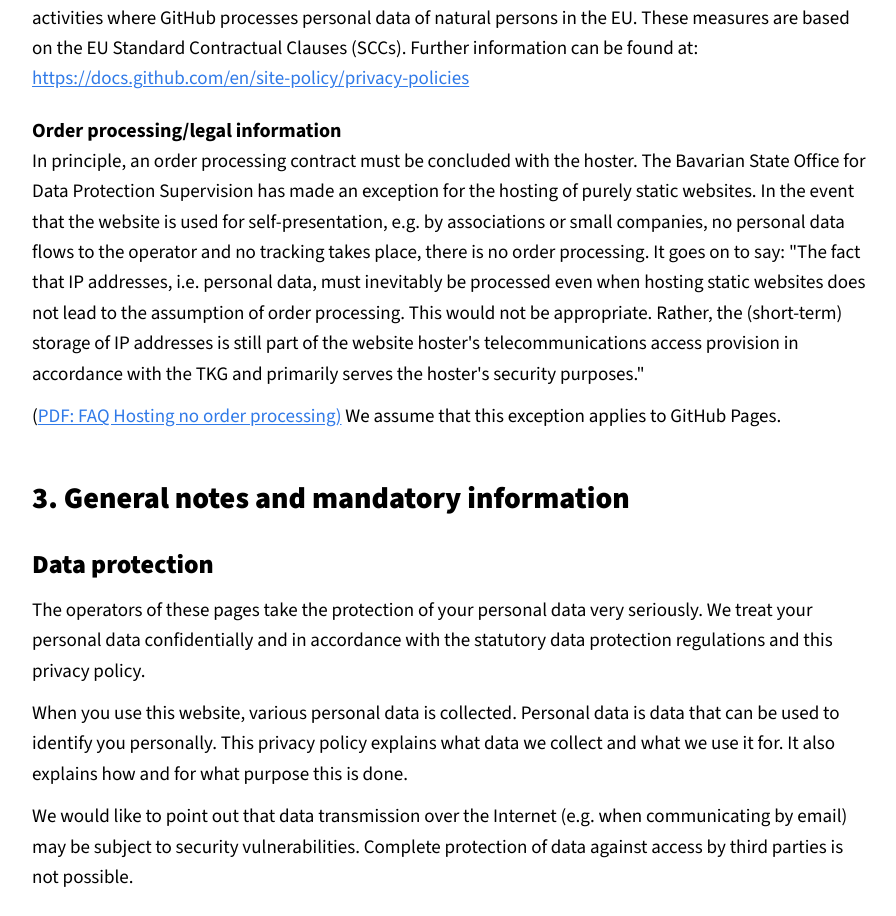
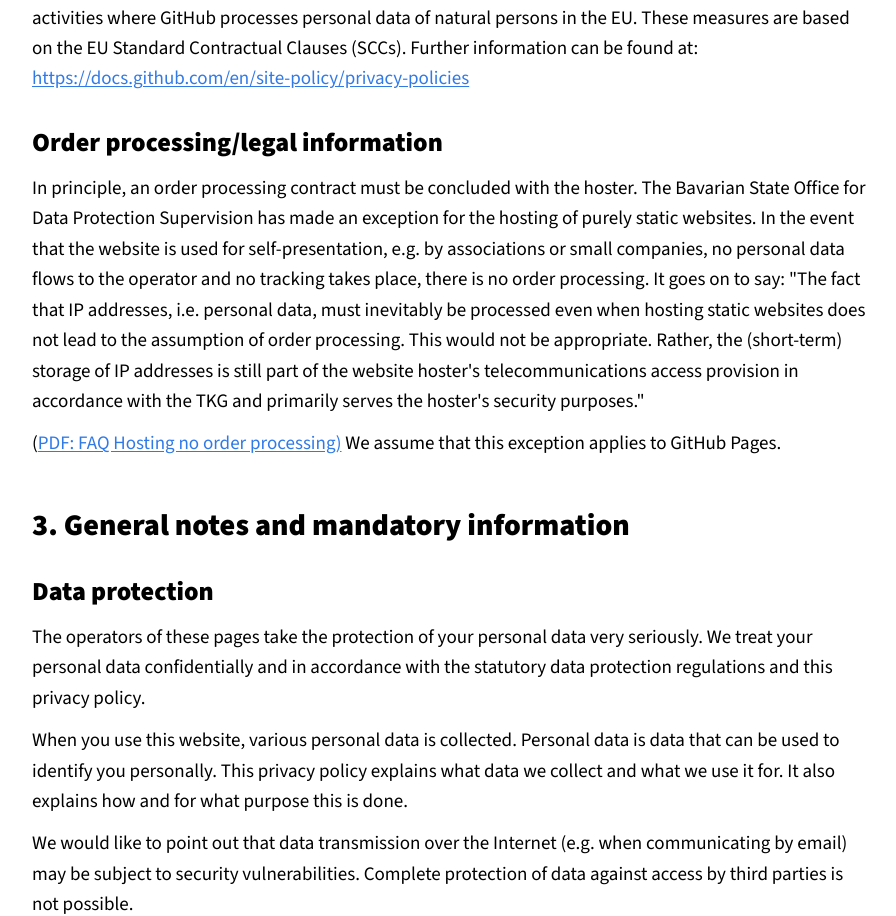
Before and after one commit to gardenjs/docs, a SvelteKit app: page /privacypolicy in a window 1280 px wide. Shown: the part 2191-3107 px from the top of the page, without its empty margins (188-1084 px from the left). Built offline with nearby package versions, Linux system fonts and the light colour scheme.

Commit message:
headings hierarchy

```diff
--- a/src/routes/(subpages)/privacypolicy/+page.svelte
+++ b/src/routes/(subpages)/privacypolicy/+page.svelte
@@ -34,7 +34,7 @@
     <p>The data will be deleted as soon as the purpose of the processing no longer applies.</p>
     <p>The processing of the data specified in this section is not required by law or contract. The functionality of the website is not guaranteed without the processing.</p>
     <p>GitHub has implemented compliance measures for international data transfers. These apply to all global activities where GitHub processes personal data of natural persons in the EU. These measures are based on the EU Standard Contractual Clauses (SCCs). Further information can be found at: <a href="https://docs.github.com/en/site-policy/privacy-policies" target="_blank">https://docs.github.com/en/site-policy/privacy-policies</a></p>
-    <h4>Order processing/legal information</h4>
+    <h3>Order processing/legal information</h3>
     <p>In principle, an order processing contract must be concluded with the hoster. The Bavarian State Office for Data Protection Supervision has made an exception for the hosting of purely static websites. In the event that the website is used for self-presentation, e.g. by associations or small companies, no personal data flows to the operator and no tracking takes place, there is no order processing. It goes on to say: "The fact that IP addresses, i.e. personal data, must inevitably be processed even when hosting static websites does not lead to the assumption of order processing. This would not be appropriate. Rather, the (short-term) storage of IP addresses is still part of the website hoster's telecommunications access provision in accordance with the TKG and primarily serves the hoster's security purposes."</p>
     <p>(<a href="https://www.lda.bayern.de/media/veroeffentlichungen/FAQ_Hosting_keine_Auftragsverarbeitung.pdf" target="_blank"> PDF: FAQ Hosting no order processing)</a> We assume that this exception applies to GitHub Pages.</p>
     <h2>3. General notes and mandatory information</h2>
```
